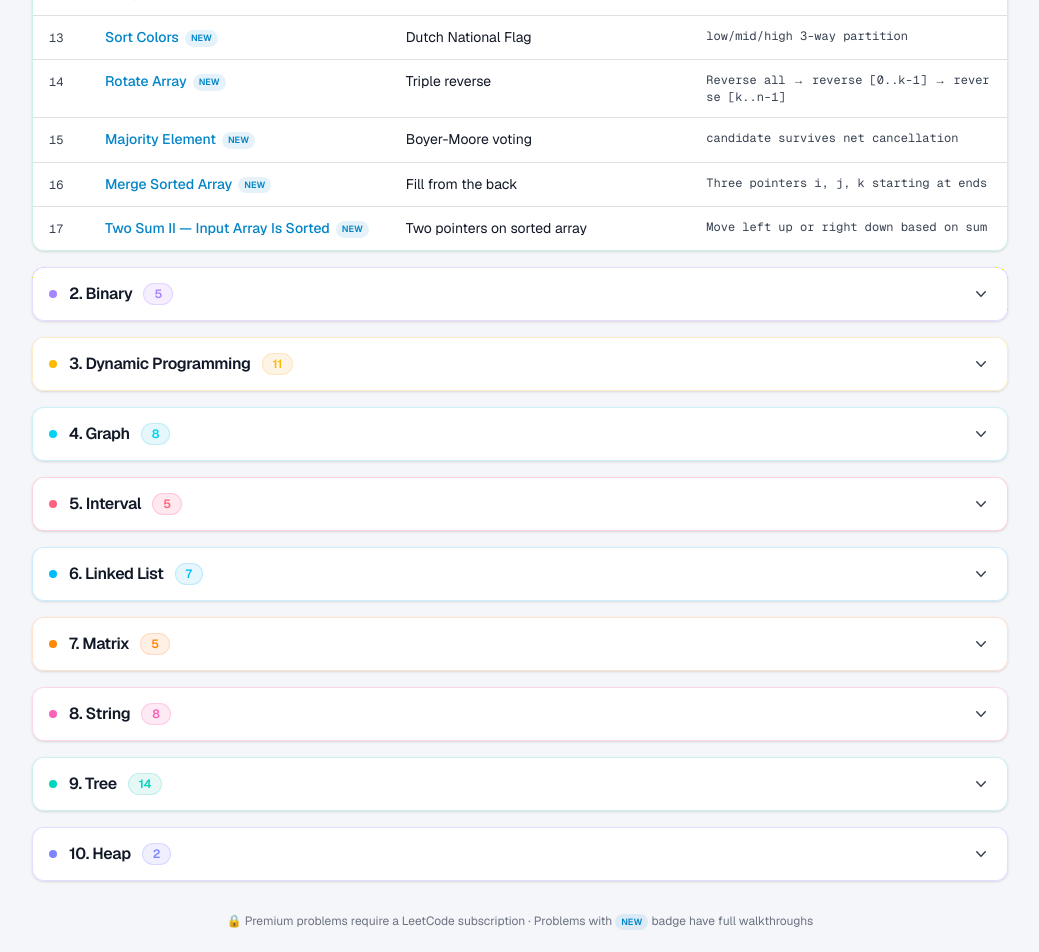
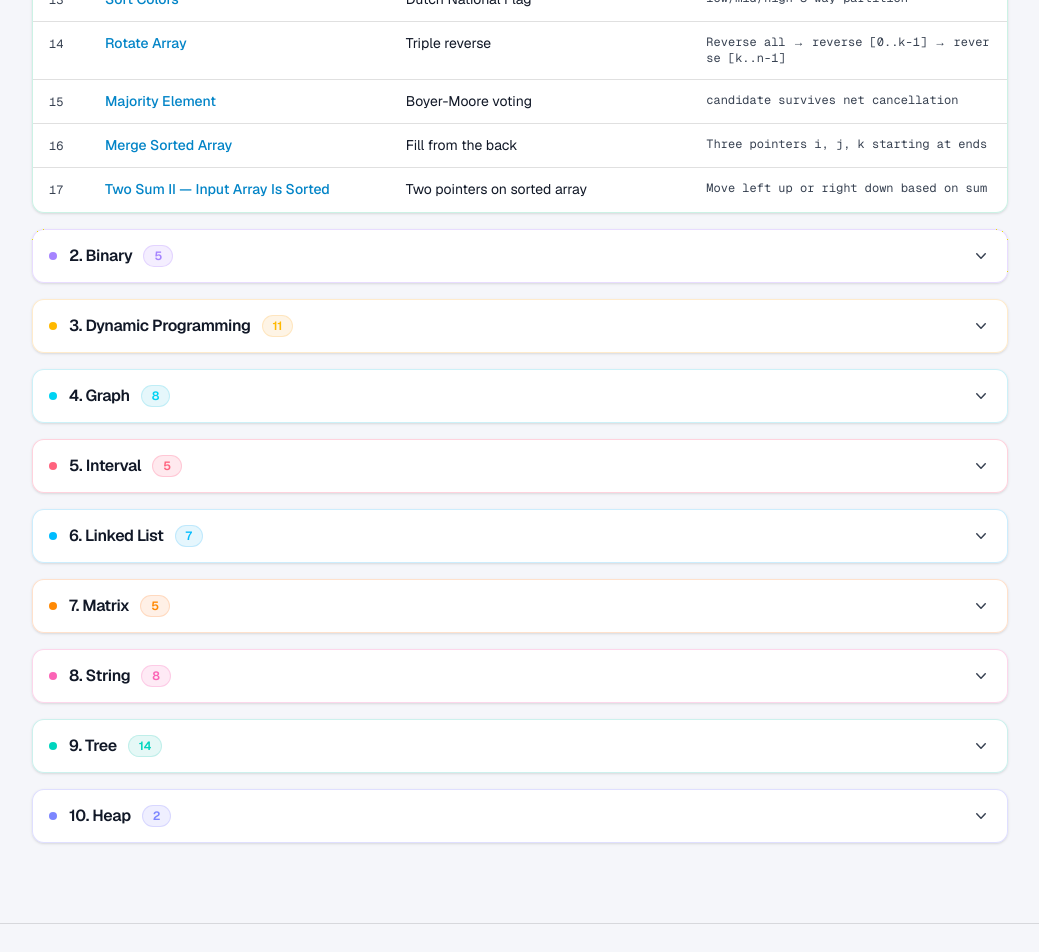
Before and after one commit to rznmgr630/learnwithrajan, a Next.js app: page /learn/dsa in a window 1280 px wide. Shown: the part 1260-2212 px from the top of the page, without its empty margins (120-1159 px from the left). Built offline with nearby package versions, Linux system fonts and the light colour scheme.

Commit message:
refine(dsa-blind75): drop premium lock icon, NEW badge, and legend caption

```diff
--- a/components/learn/DSABlind75.tsx
+++ b/components/learn/DSABlind75.tsx
@@ -164,12 +164,6 @@ export function DSABlind75() {
                             <span className={`cursor-pointer font-medium leading-snug ${hasDetail ? "text-[var(--accent)]" : "text-[var(--text)]"}`}>
                               {p.title}
                             </span>
-                            {p.premium && <span className="mt-0.5 shrink-0 text-amber-400" title="Premium">🔒</span>}
-                            {hasDetail && (
-                              <span className="mt-0.5 shrink-0 rounded-full bg-[var(--accent)]/10 px-1.5 py-0.5 text-[9px] font-semibold text-[var(--accent)]">
-                                NEW
-                              </span>
-                            )}
                           </div>
 
                           {/* Pattern */}
@@ -187,11 +181,6 @@ export function DSABlind75() {
             })()}
           </div>
 
-          <p className="mt-8 text-center text-xs text-[var(--faint)]">
-            🔒 Premium problems require a LeetCode subscription · Problems with{" "}
-            <span className="rounded-full bg-[var(--accent)]/10 px-1.5 py-0.5 text-[9px] font-semibold text-[var(--accent)]">NEW</span>{" "}
-            badge have full walkthroughs
-          </p>
         </div>
       </div>
 
```
